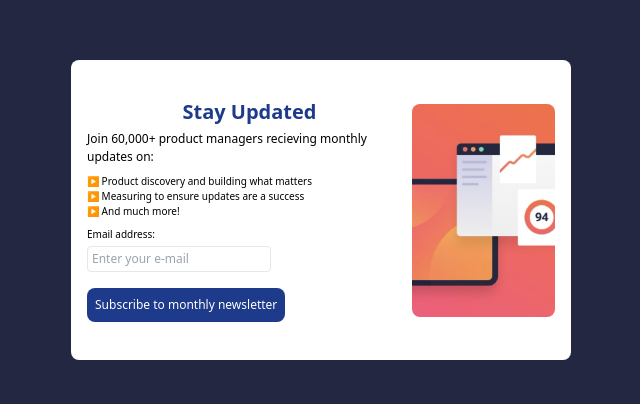
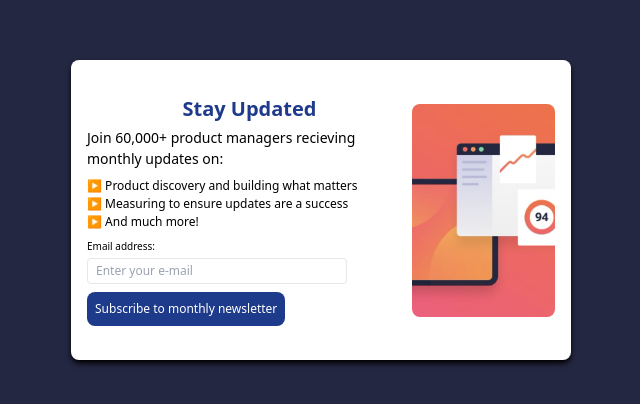
Before and after one commit to NicolasCacer/ensayo, a plain HTML site: page Parcial-1/index.html in a window 1280 px wide. Shown: the part 190-594 px from the top of the page, without its empty margins (319-959 px from the left). Drawn offline with nearby package versions, Linux system fonts and the light colour scheme.

Commit message:
final layout

```diff
--- a/Parcial-1/index.html
+++ b/Parcial-1/index.html
@@ -6,18 +6,16 @@
     <script src="https://cdn.tailwindcss.com"></script>
 </head>
 <body class="flex justify-center items-center" style="background-color: hsl(234, 29%, 20%);">
-    <div id ="container" class="bg-white w-[500px] h-[300px] rounded-lg flex items-center justify-center p-[1rem]">
+    <div id ="container" class="bg-white w-[500px] h-[300px] rounded-lg flex items-center justify-center p-[1rem] shadow-md shadow-black">
         <div id ="card-text" class="flex flex-col justify-evenly items-start">
             <p id="title" class="font-bold text-blue-900 text-xl self-center pb-1">Stay Updated</p>
-            <p class="text-[12px] pb-2">Join 60,000+ product managers recieving monthly updates on:</p>
+            <p class="text-[14px] pb-2">Join 60,000+ product managers recieving monthly updates on:</p>
             <img src="" alt="">
-            <p class="text-[10px]">▶ Product discovery and building what matters</p>
-            <p class="text-[10px]">▶ Measuring to ensure updates are a success</p>
-            <p class="text-[10px] pb-2">▶ And much more!</p>
+            <p class="text-[12px]">▶ Product discovery and building what matters</p>
+            <p class="text-[12px]">▶ Measuring to ensure updates are a success</p>
+            <p class="text-[12px] pb-2">▶ And much more!</p>
             <p class="text-[10px] pb-1">Email address:</p>
-            <form>
-                <input type="text" id="email" placeholder="Enter your e-mail" class="rounded border-[1px] text-xs p-1">
-            </form>
+            <input type="text" id="email" placeholder="Enter your e-mail" class="rounded border-[1px] text-xs p-1 mb-2 w-[80%] pl-2">
             <button class="btn p-2 bg-blue-900 rounded-lg text-[12px] text-white hover:bg-blue-950">Subscribe to monthly newsletter</button>
         </div>
         <img id = "photo" class="rounded-lg" src="../Images/image.png" alt="No image">
```
